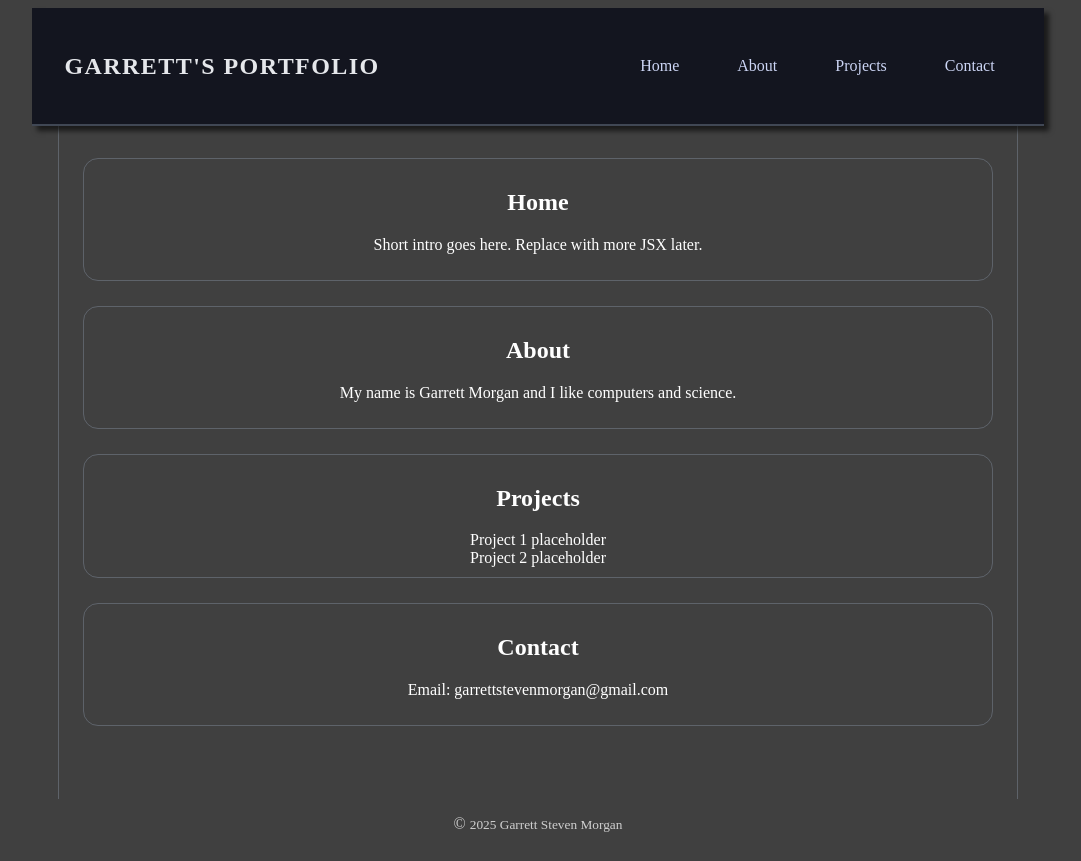
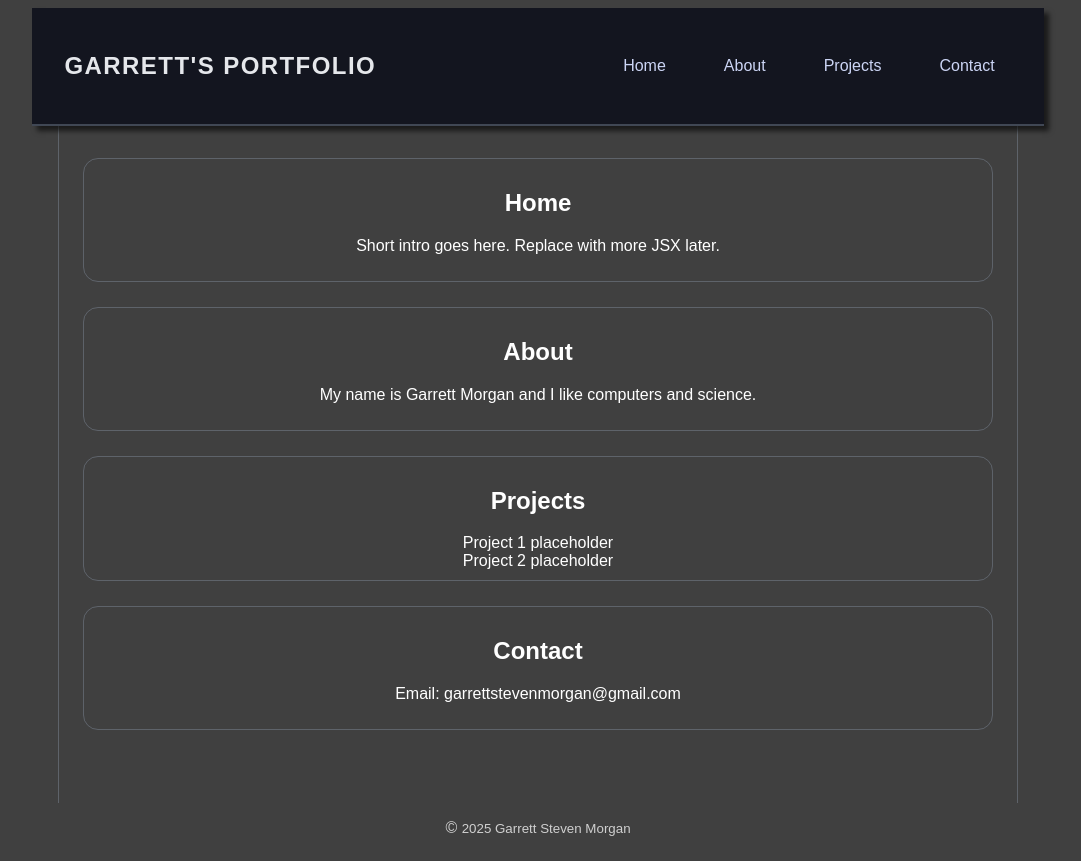
Before and after one commit to GarrettMorgan1228/Portfolio, a React (Vite) app: page / in a window 1280 px wide. Shown: the whole page, without its empty margins (102-1183 px from the left). Built offline with nearby package versions, Linux system fonts and the light colour scheme.

Commit message:
fix: attempting to fix error with custom font

```diff
--- a/src/App.css
+++ b/src/App.css
@@ -1,7 +1,7 @@
 body{
     background-color: hsl(0, 0%, 25%);
     color: hsl(0, 0%, 100%);
-    font-family: Roboto Mono;
+    font-family: "Roboto Mono", sans-serif;
 }
 .app{
     min-height: 100vh;
@@ -79,6 +79,6 @@ body{
     opacity: 0.75;
 }
 @font-face {
-    font-family: Roboto Mono;
-    src: url();
+    font-family: "Roboto Mono";
+    src: url("/fonts/RobotoMono-VariableFont_wght.ttf") format("ttf");
 }
```
Also changed, not shown: public/fonts/FiraMono-Regular.ttf (renamed from public/FiraMono-Regular.ttf), public/fonts/RobotoMono-VariableFont_wght.ttf (renamed from public/RobotoMono-VariableFont_wght.ttf).
